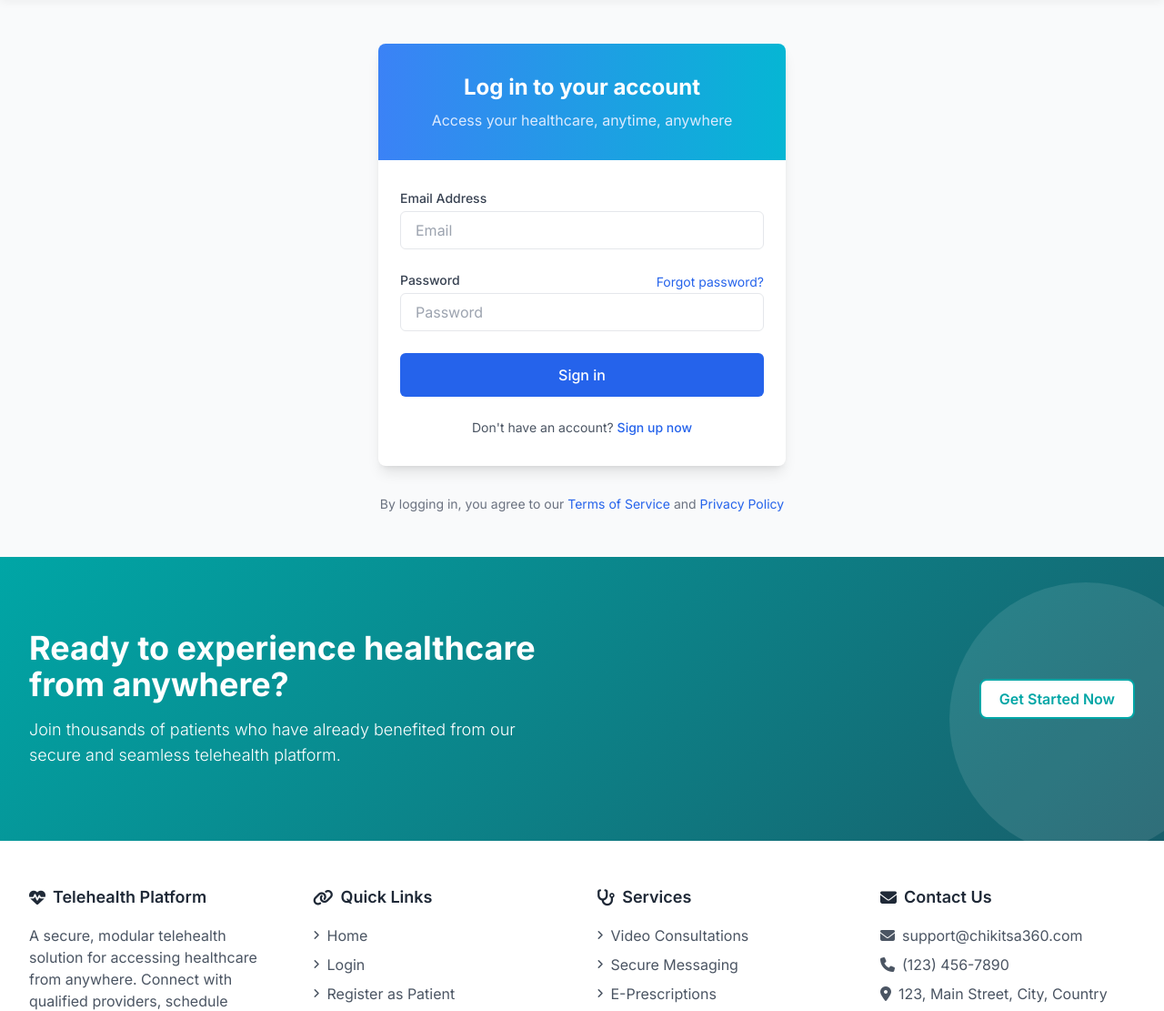
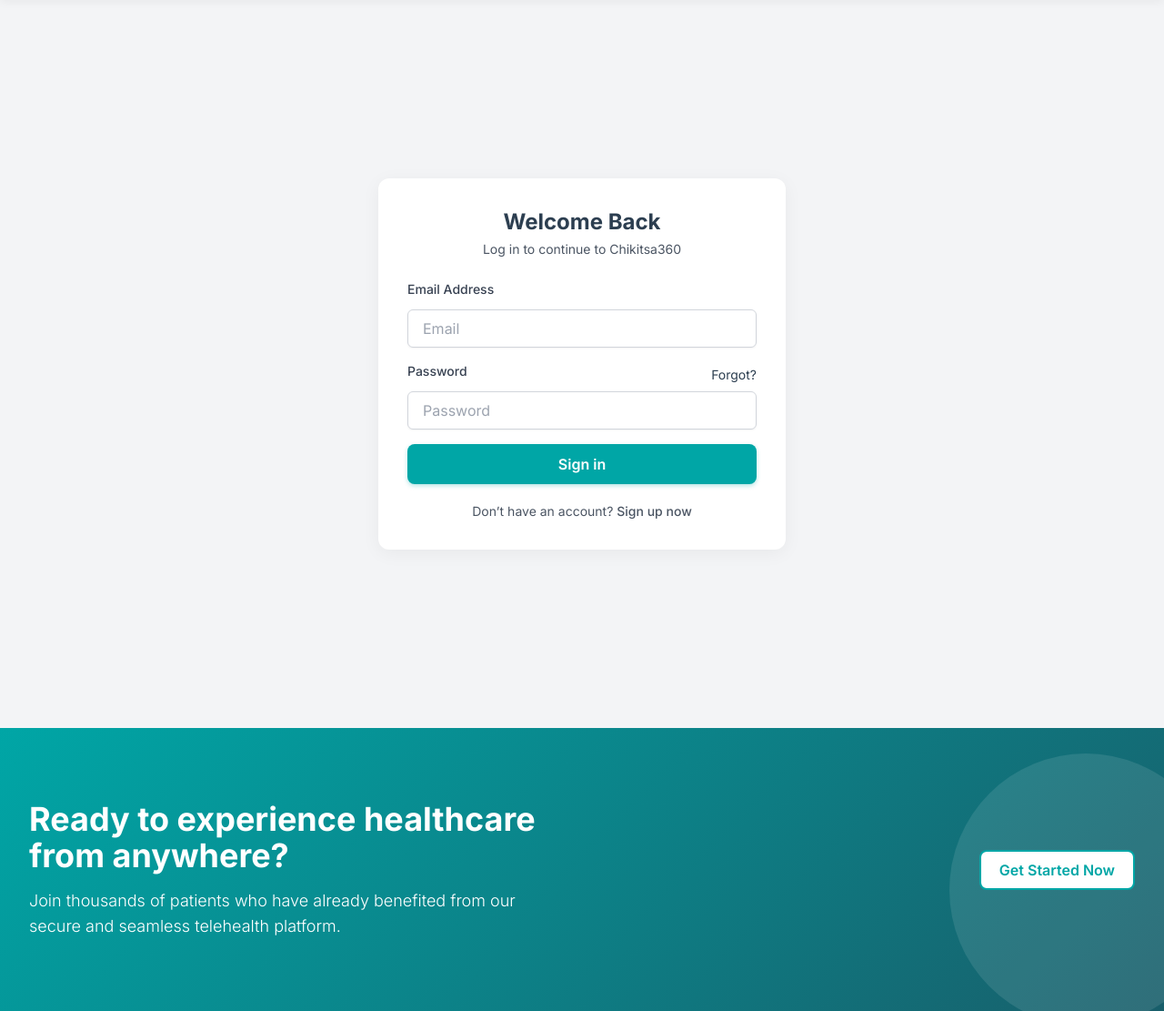
Before and after one commit to siddharthrepo/HackAndHeal, a Django app: page /auth/login/ in a window 1280 px wide. Shown: the part 64-1175 px from the top of the page at 91% size. Run offline with Django 4.2, Linux system fonts and the light colour scheme; style sheets or scripts are compiled from the project's sources; some libraries are stand-ins or nearby versions.

Commit message:
login ui

```diff
--- a/templates/auth/login.html
+++ b/templates/auth/login.html
@@ -1,37 +1,37 @@
 {% extends 'base.html' %}
+{% load widget_tweaks %}
 
 {% block title %}Log in to Chikitsa360{% endblock %}
 
 {% block content %}
-<div class="max-w-7xl mx-auto px-4 sm:px-6 lg:px-8 py-12">
-    <div class="max-w-md mx-auto">
-        <div class="bg-white rounded-lg shadow-lg overflow-hidden">
-            <div class="bg-gradient-to-r from-blue-500 to-cyan-500 px-6 py-8 text-white">
-                <h2 class="text-2xl font-bold text-center">Log in to your account</h2>
-                <p class="mt-2 text-center text-blue-100">
-                    Access your healthcare, anytime, anywhere
-                </p>
+<div class="min-h-screen flex items-center justify-center px-4 sm:px-6 lg:px-8 bg-gray-100">
+  <div class="max-w-md w-full c360-card p-6 sm:p-8">
+
+    <!-- Heading -->
+    <div class="text-center mb-6">
+      <h2 class="text-2xl font-bold text-primary-teal">Welcome Back</h2>
+      <p class="mt-1 text-sm text-gray-600">Log in to continue to Chikitsa360</p>
     </div>
 
-            <div class="px-6 py-8">
-                <form method="post" novalidate>
-                    {% csrf_token %}
-
+    <!-- Errors -->
     {% if form.non_field_errors %}
-                    <div class="bg-red-50 border border-red-200 text-red-700 px-4 py-3 rounded mb-4">
+      <div class="bg-red-50 border border-red-300 text-red-700 px-4 py-3 rounded mb-4">
         {% for error in form.non_field_errors %}
           <p>{{ error }}</p>
         {% endfor %}
       </div>
     {% endif %}
 
-                    <div class="mb-6">
-                        <label for="{{ form.username.id_for_label }}" class="block text-sm font-medium text-gray-700 mb-1">
-                            Email Address
-                        </label>
-                        {{ form.username }}
+    <!-- Form -->
+    <form method="post" novalidate class="space-y-4">
+      {% csrf_token %}
+
+      <!-- Username -->
+      <div>
+        <label for="{{ form.username.id_for_label }}" class="form-label">Email Address</label>
+        {{ form.username|add_class:"form-input" }}
         {% if form.username.errors %}
-                        <p class="mt-1 text-sm text-red-600">
+          <p class="form-error">
             {% for error in form.username.errors %}
               {{ error }}
             {% endfor %}
@@ -39,18 +39,15 @@
         {% endif %}
       </div>
 
-                    <div class="mb-6">
-                        <div class="flex items-center justify-between">
-                            <label for="{{ form.password.id_for_label }}" class="block text-sm font-medium text-gray-700 mb-1">
-                                Password
-                            </label>
-                            <a href="#" class="text-sm text-blue-600 hover:text-blue-500">
-                                Forgot password?
-                            </a>
+      <!-- Password -->
+      <div>
+        <div class="flex justify-between items-center">
+          <label for="{{ form.password.id_for_label }}" class="form-label">Password</label>
+          <a href="#" class="text-sm text-primary-teal hover:underline">Forgot?</a>
         </div>
-                        {{ form.password }}
+        {{ form.password|add_class:"form-input" }}
         {% if form.password.errors %}
-                        <p class="mt-1 text-sm text-red-600">
+          <p class="form-error">
             {% for error in form.password.errors %}
               {{ error }}
             {% endfor %}
@@ -58,33 +55,18 @@
         {% endif %}
       </div>
 
-                    <div class="mb-6">
-                        <button type="submit" class="w-full py-3 px-4 bg-blue-600 hover:bg-blue-700 text-white font-medium rounded-md focus:outline-none focus:ring-2 focus:ring-blue-500 focus:ring-offset-2">
-                            Sign in
-                        </button>
+      <!-- Submit -->
+      <div>
+        <button type="submit" class="c360-btn-primary w-full py-2.5">Sign in</button>
       </div>
 
       <input type="hidden" name="next" value="{{ request.GET.next }}">
     </form>
 
-                <div class="mt-4 text-center">
-                    <p class="text-sm text-gray-600">
-                        Don't have an account?
-                        <a href="{% url 'register' %}" class="font-medium text-blue-600 hover:text-blue-500">
-                            Sign up now
-                        </a>
-                    </p>
-                </div>
-            </div>
-        </div>
-
-        <div class="mt-8 text-center">
-            <p class="text-gray-500 text-sm">
-                By logging in, you agree to our
-                <a href="#" class="text-blue-600 hover:underline">Terms of Service</a>
-                and
-                <a href="#" class="text-blue-600 hover:underline">Privacy Policy</a>
-            </p>
+    <!-- Sign-up Link -->
+    <div class="mt-5 text-center text-sm text-gray-600">
+      Don’t have an account?
+      <a href="{% url 'register' %}" class="text-primary-teal font-medium hover:underline">Sign up now</a>
     </div>
   </div>
 </div>
```
Lines whose indentation alone changed are shown as unchanged.
